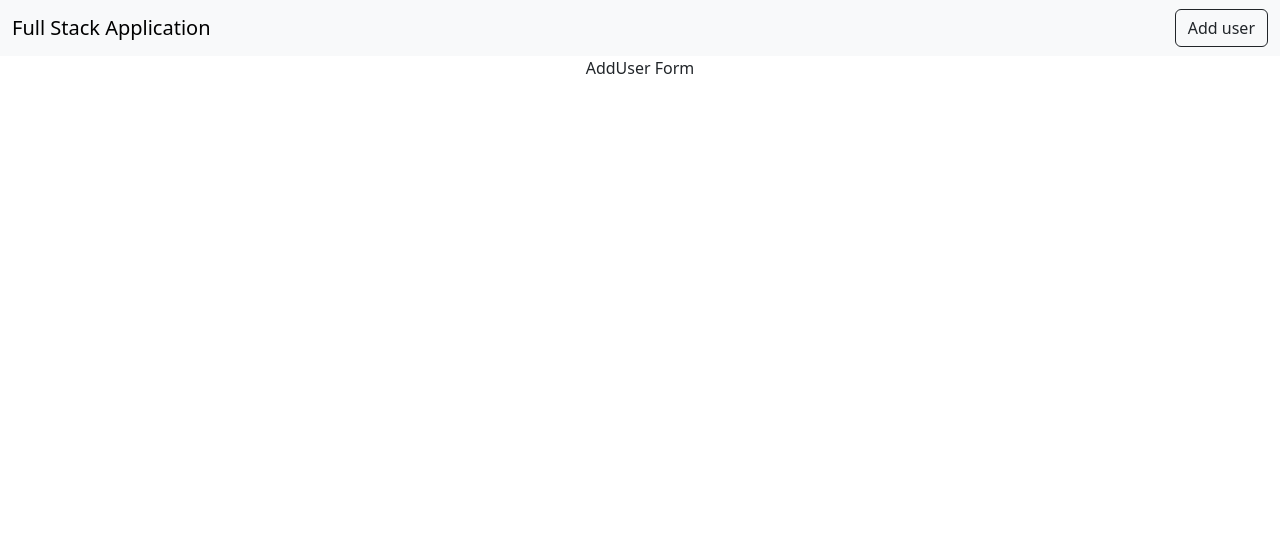
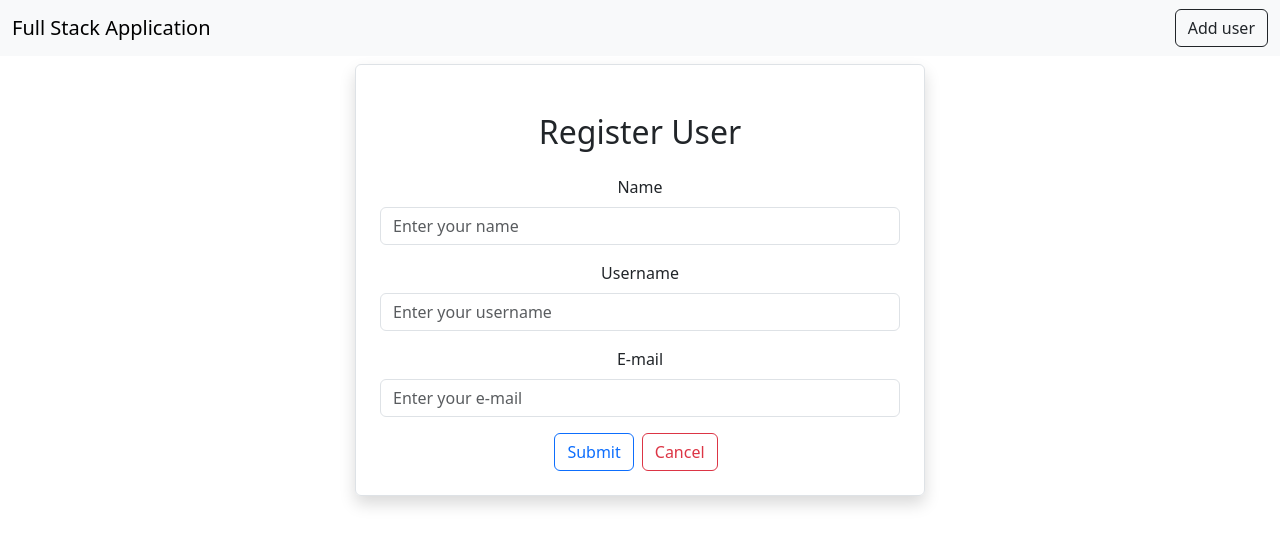
Before and after one commit to polianachagas/FullStackApp, a React (Create React App) app in the folder fullstack-front/: page /adduser in a window 1280 px wide. Shown: the top 546 px of the page. Built offline with nearby package versions, Linux system fonts and the light colour scheme.

Commit message:
register user form created

```diff
--- a/fullstack-front/src/users/AddUser.js
+++ b/fullstack-front/src/users/AddUser.js
@@ -2,6 +2,44 @@ import React from 'react'
 
 export default function AddUser() {
   return (
-    <div>AddUser Form</div>
+    <div className='container'>
+        <div className='row'>
+            <div className='col-md-6 offset-md-3 border rounded p-4 mt-2 shadow'>
+                <h2 className='text-center m-4'>Register User</h2>
+                <div className='mb-3'>
+                    <label htmlFor='Name' className='form-label'>Name</label>
+                    <input
+                        type={"text"}
+                        className='form-control'
+                        placeholder='Enter your name'
+                        name='name'
+                    />
+                </div>
+
+                <div className='mb-3'>
+                    <label htmlFor='Username' className='form-label'>Username</label>
+                    <input
+                        type={"text"}
+                        className='form-control'
+                        placeholder='Enter your username'
+                        name='username'
+                    />
+                </div>
+
+                <div className='mb-3'>
+                    <label htmlFor='Email' className='form-label'>E-mail</label>
+                    <input
+                        type={"text"}
+                        className='form-control'
+                        placeholder='Enter your e-mail'
+                        name='email'
+                    />
+                </div>
+                <button type='submite' className='btn btn-outline-primary'>Submit</button>
+
+                <button type='submite' className='btn btn-outline-danger mx-2'>Cancel</button>
+            </div>
+        </div>
+    </div>
   )
 }
```
